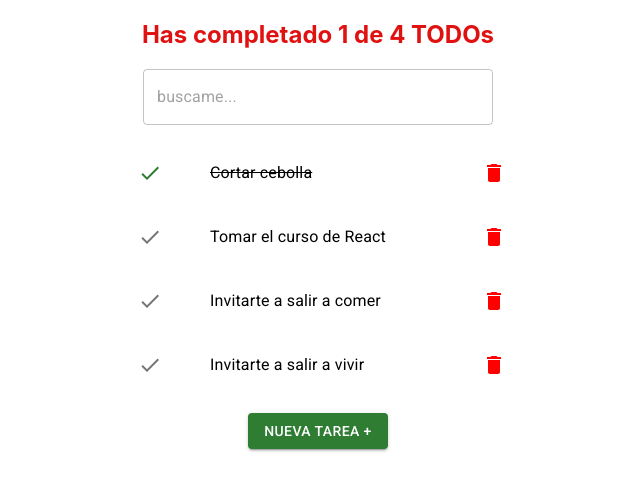
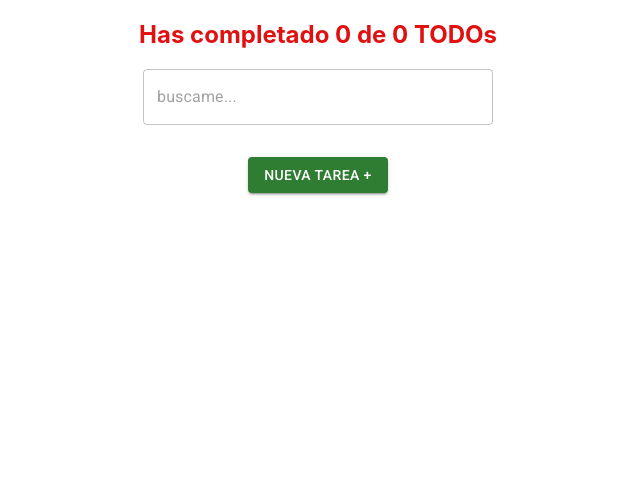
Before and after one commit to lucho19jose/React-TODO, a React (Vite) app: page / in a window 1280 px wide. Shown: the top 490 px of the page, without its empty margins (322-962 px from the left). Built offline with nearby package versions, Linux system fonts and the light colour scheme.

Commit message:
custom local storage hook

```diff
--- a/src/App/index.jsx
+++ b/src/App/index.jsx
@@ -10,19 +10,35 @@
   { id: 4, text: 'Invitarte a salir a vivir', completed: false },
 ]
 
+function useLocalStorage(itemName, initialValue) {
+  const localStorageItem = localStorage.getItem(itemName);
+  let parsedItem;
+
+  if (!localStorageItem) {
+    localStorage.setItem(itemName, JSON.stringify(initialValue));
+    parsedItem = initialValue;
+  } else {
+    parsedItem = JSON.parse(localStorageItem);
+  }
+
+  const [item, setItem] = react.useState(parsedItem);
+
+  const saveItem = (newItem) => {
+    const stringifiedItem = JSON.stringify(newItem);
+    localStorage.setItem(itemName, stringifiedItem);
+    setItem(newItem);
+  };
+
+  return [
+    item,
+    saveItem,
+  ];
+}
+
 
 function App() {
-  const localStorageTodos = localStorage.getItem('TODOS_V1');
 
-  let parsedTodos;
-  if(!localStorageTodos){
-    localStorage.setItem('TODOS_V1', JSON.stringify(defaultTodos));
-    parsedTodos = defaultTodos;
-  }else{
-    parsedTodos = JSON.parse(localStorageTodos);
-  }
-
-  const [todos, setTodos] = useState(parsedTodos);
+  const [todos, saveTodos] = useLocalStorage('TODOS_V1', []);
 
   const [ searchValue, setSearchValue ] = react.useState('');
 
@@ -32,11 +48,6 @@
   const filteredTodos = todos.filter(todo => {
     return todo.text.toLowerCase().includes(searchValue.toLowerCase());
   });
-
-  const saveTodos = (newTodos) => {
-    localStorage.setItem('TODOS_V1', JSON.stringify(newTodos));
-    setTodos(newTodos);
-  }
 
   const onCompleteTodo = (id) => {
     const newTodos = todos.map(todo => {
```
